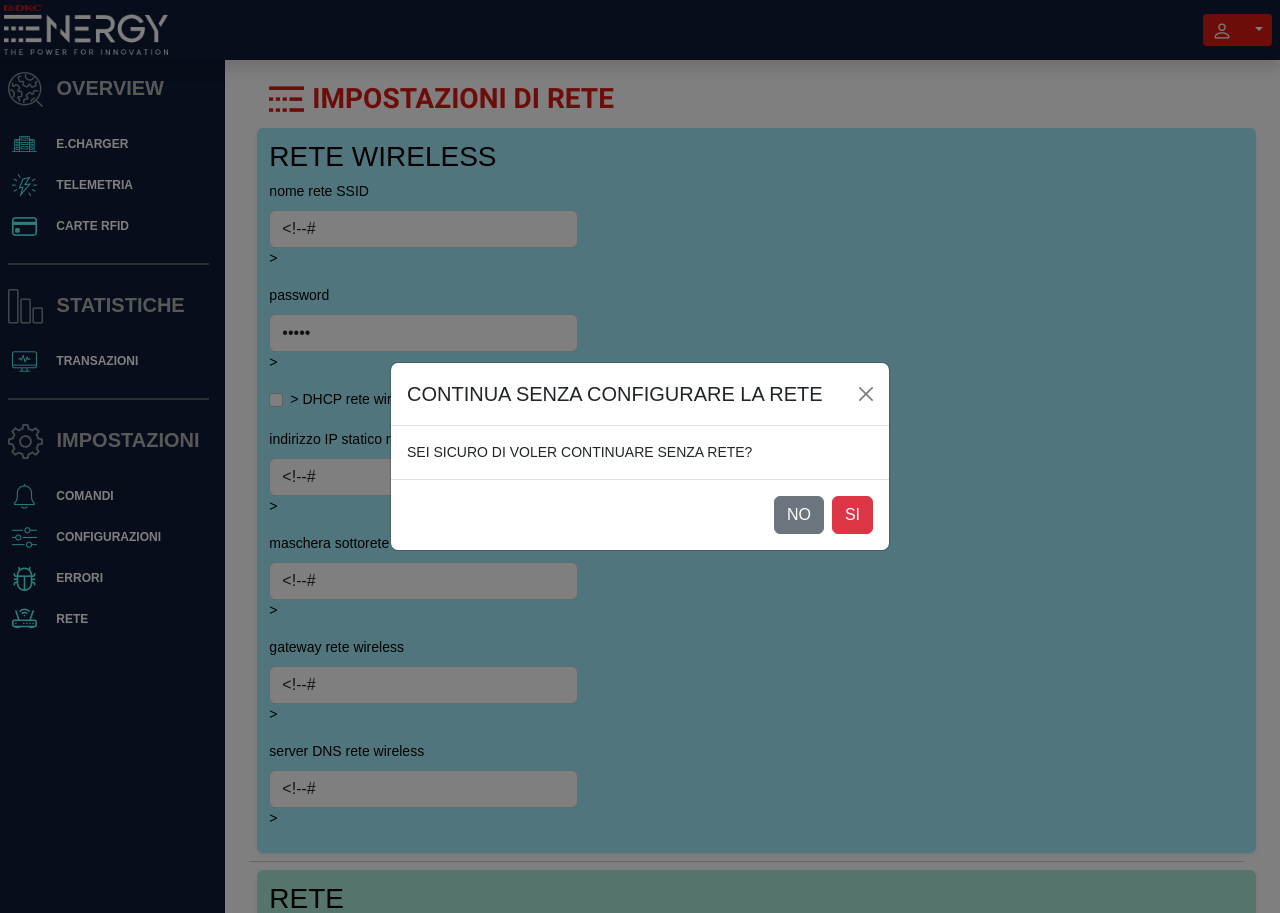
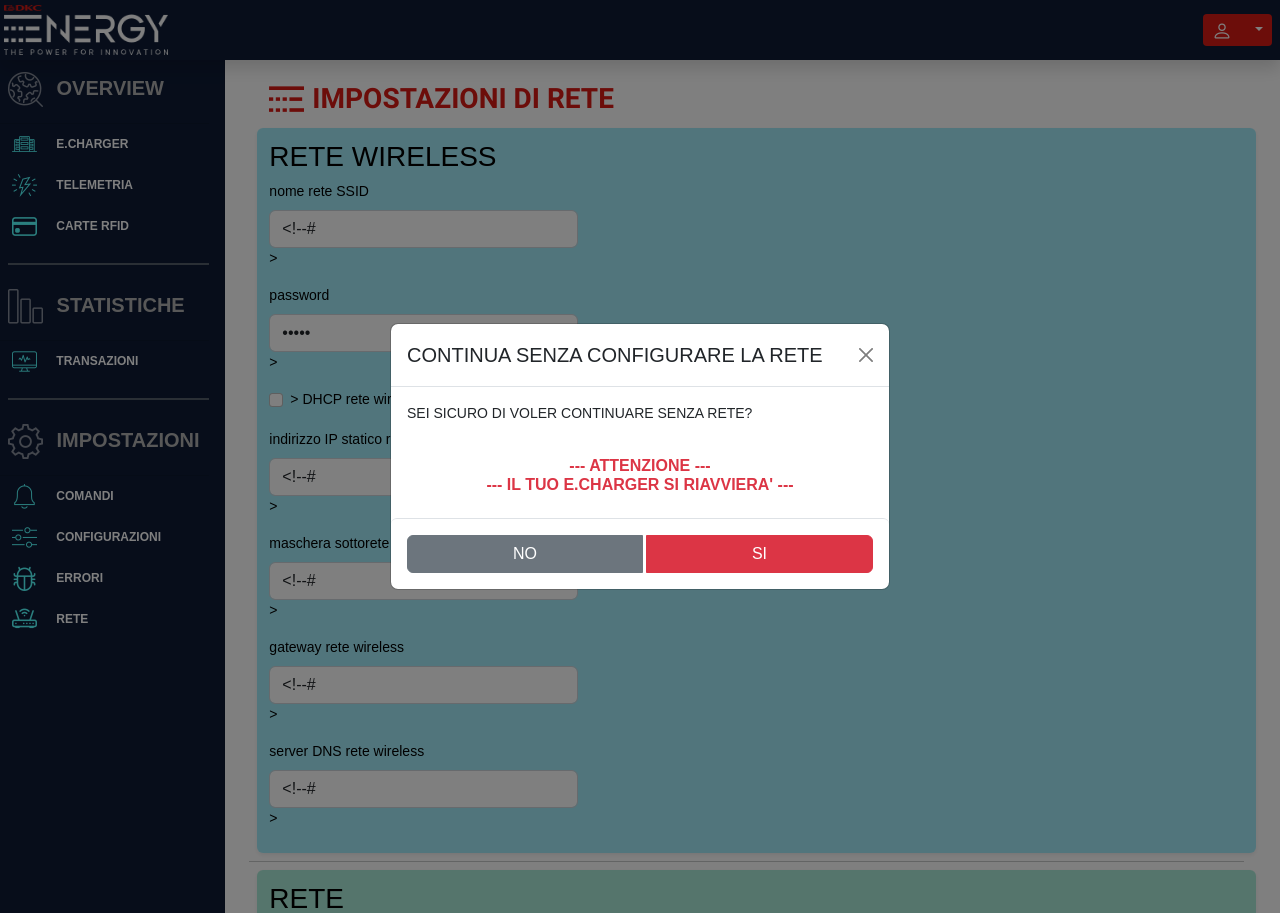
Before and after one commit to scorpioprise/linux4sam-wilc-demo-fs-overlay, a PHP site: page /network.php in a window 1280 px wide, after a click on "CONTINUA SENZA RETE". Run offline with PHP 8.4, Linux system fonts and the light colour scheme; the visitor is signed in with stand-in values (Sample User, id 1).

Commit message:
added index_provisioning and network feedback

```diff
--- a/sama5d27_wlsom1_ek/usr/html/cards.php
+++ b/sama5d27_wlsom1_ek/usr/html/cards.php
@@ -12,7 +12,6 @@ if ($firstlogin == 1) {
     exit;
 }
 require_once "inc/config.php";
-//include_once "loader.php";
 ##################### RESPONSE AGGIUNGI CARD #####################
 if (isset($_POST['responseInsert'])) {
     $response = exec('issue_command 9000');
@@ -435,7 +434,7 @@ if ($auth == 0) {
                                             <input type="text" class="form-control" id="newname" name="newname" required>
                                         </div>
                                     </div>
-                                    <div class="modal-footer">
+                                    <div class="modal-footer btn-group">
                                         <button type="button" class="btn btn-secondary" data-bs-dismiss="modal">chiudi</button>
                                         <button type="submit" name="responseName" class="btn btn-primary">OK</button>
                                     </div>
@@ -459,7 +458,7 @@ if ($auth == 0) {
                                             <p>SEI SICURO DI VOLER ELIMINARE QUESTA CARTA RFID?</p>
                                         </div>
                                     </div>
-                                    <div class="modal-footer">
+                                    <div class="modal-footer btn-group">
                                         <button type="button" class="btn btn-secondary" data-bs-dismiss="modal">NO</button>
                                         <button type="submit" name="response" class="btn btn-primary">SI</button>
                                     </div>
--- a/sama5d27_wlsom1_ek/usr/html/commands.php
+++ b/sama5d27_wlsom1_ek/usr/html/commands.php
@@ -12,7 +12,6 @@ if ($firstlogin == 1) {
     exit;
 }
 require_once "inc/config.php";
-//include_once "loader.php";
 if (isset($_POST['response'])) {
     $response = exec('issue_command ' . $_POST['parameter'] . " " . $_POST['valore']);
     if ($response == 'RESPONSE_MESSAGE_FAILED') {
@@ -453,7 +452,7 @@ if ($auth == 0) {
                                                         <button type="button" class="btn-close" data-bs-dismiss="modal" aria-label="Close"></button>
                                                     </div>
                                                     <div class="modal-body">SEI SICURO DI VOLER AGGIORNARE IL SOFTWARE?</div>
-                                                    <div class="modal-footer">
+                                                    <div class="modal-footer btn-group">
                                                         <button class="btn btn-secondary" type="button" data-bs-dismiss="modal">NO</button>
                                                         <button class="btn btn-danger" type="submit" name="response" value="apply">SI</button>
                                                     </div>
@@ -494,7 +493,6 @@ if ($auth == 0) {
                             </tr>
                         </tbody>
                     </table>
-
                 </div>
             </div>
         </div>
@@ -516,7 +514,6 @@ if ($auth == 0) {
         </div>
     </footer>
     <!-- ################################# FINE MENU FOOTER MOBILE ################################################ -->
-
     <script src="js/jquery.slim.min.js"></script>
     <script>
         $(document).ready(function() {
--- a/sama5d27_wlsom1_ek/usr/html/configurations.php
+++ b/sama5d27_wlsom1_ek/usr/html/configurations.php
@@ -12,7 +12,6 @@ if ($firstlogin == 1) {
     exit;
 }
 require_once "inc/config.php";
-//include_once "loader.php";
 if (isset($_POST['response'])) {
     $response = exec('issue_command 7002 ' . $_REQUEST['parameter'] . " " . $_REQUEST['valore']);
     if ($response == 'RESPONSE_MESSAGE_FAILED') {
--- a/sama5d27_wlsom1_ek/usr/html/errors.php
+++ b/sama5d27_wlsom1_ek/usr/html/errors.php
@@ -12,7 +12,6 @@ if ($firstlogin == 1) {
     exit;
 }
 require_once "inc/config.php";
-//include_once "loader.php";
 // 0=admin 1=installer 2=user
 if ($auth == 0) {
     $utente = 'admin';
--- a/sama5d27_wlsom1_ek/usr/html/index_dashboard.php
+++ b/sama5d27_wlsom1_ek/usr/html/index_dashboard.php
@@ -12,7 +12,6 @@ if ($firstlogin == 1) {
     exit;
 }
 require_once "inc/config.php";
-//include_once "loader.php";
 // 0=admin 1=installer 2=user
 if ($auth == 0) {
     $utente = 'admin';
--- a/sama5d27_wlsom1_ek/usr/html/network.php
+++ b/sama5d27_wlsom1_ek/usr/html/network.php
@@ -12,11 +12,17 @@ if ($firstlogin == 1) {
     exit;
 }
 require_once "inc/config.php";
-//include_once "loader.php";
 if (isset($_POST['applyNetwork'])) {
+		sleep(2);
     $args = '';
     foreach ($_POST as $k => $v) $args = $args . " $k='$v'";
+		echo"<!DOCTYPE html><html lang='it'><head><title>DKC E.CHARGER | REBOOTING</title><meta charset='utf-8' /><meta content='IE=edge' http-equiv='X-UA-Compatible' /><meta content='width=device-width, initial-scale=1' name='viewport' />
+		<link href='css/bootstrap.min.css' rel='stylesheet'><link href='css/signin.css' rel='stylesheet'><link href='favicon.ico' rel='icon' type='image/x-icon' />
+		<link href='favicon.png' rel='icon' type='image/png' /></head><body class='text-center text-white'><div class='container-fluid'><div class='row justify-content-center'><div class='col-12 col-md-6 my-5'>
+		<img src='img/dkcenergyportal.png'><h3 class='display-6 my-5'>RIAVVIO E.CHARGER</h3><div class='spinner-border text-danger' role='status'><span class='visually-hidden'>Rebooting...</span></div>
+		<p class='mt-5'>se hai modificato i parametri di rete, cambia indirizzo nella barra del browser per trovare il tuo E.CHARGER</p><p class='text-dkc'>registrati sulla nostra piattaforma per tutti i servizi aggiuntivi</p></div></div></div></body></html>";
     $response = exec('issue_command 9008' . $args);
+		die;
     if ($response == 'RESPONSE_MESSAGE_FAILED') {
         $response_toast = '<div class="toast align-items-center fade show bg-danger fw-bold" role="alert" aria-live="assertive" aria-atomic="true"><div class="d-flex"><div class="toast-body">
         ERRORE - COMANDO NON ESEGUITO</div><button type="button" class="btn-close me-2 m-auto" data-bs-dismiss="toast" aria-label="Close"></button></div></div>';
@@ -35,7 +41,14 @@ if (isset($_POST['applyNetwork'])) {
     }
 }
 if (isset($_POST['applyNoNetwork'])) {
+		sleep(2);
+		echo"<!DOCTYPE html><html lang='it'><head><title>DKC E.CHARGER | REBOOTING</title><meta charset='utf-8' /><meta content='IE=edge' http-equiv='X-UA-Compatible' /><meta content='width=device-width, initial-scale=1' name='viewport' />
+		<link href='css/bootstrap.min.css' rel='stylesheet'><link href='css/signin.css' rel='stylesheet'><link href='favicon.ico' rel='icon' type='image/x-icon' />
+		<link href='favicon.png' rel='icon' type='image/png' /></head><body class='text-center text-white'><div class='container-fluid'><div class='row justify-content-center'><div class='col-12 col-md-6 my-5'>
+		<img src='img/dkcenergyportal.png'><h3 class='display-6 my-5'>RIAVVIO E.CHARGER</h3><div class='spinner-border text-danger' role='status'><span class='visually-hidden'>Rebooting...</span></div>
+		<p class='mt-5'>quando i led saranno verdi, il tuo E.CHARGER sara' pronto</p><p class='text-muted'>puoi chiudere questa finestra</p></div></div></div></body></html>";
     $response = exec("issue_command 9008 ssid='' pass='' wifidhcp='' wifiipaddress='' wifinetmask='' wifigateway='' wifidns='' dhcp='' ipaddress='' netmask='' gateway='' dns='' applyNoNetwork='apply'");
+		die;
     if ($response == 'RESPONSE_MESSAGE_FAILED') {
         $response_toast = '<div class="toast align-items-center fade show bg-danger fw-bold" role="alert" aria-live="assertive" aria-atomic="true"><div class="d-flex"><div class="toast-body">
         ERRORE - COMANDO NON ESEGUITO</div><button type="button" class="btn-close me-2 m-auto" data-bs-dismiss="toast" aria-label="Close"></button></div></div>';
@@ -418,7 +431,8 @@ if ($auth == 0) {
                                     <button type="button" class="btn-close" data-bs-dismiss="modal" aria-label="Close"></button>
                                 </div>
                                 <div class="modal-body">SEI SICURO DI VOLER CONTINUARE SENZA RETE?</div>
-                                <div class="modal-footer">
+																<h6 class="modal-body text-center text-danger"><b>--- ATTENZIONE ---<br>--- IL TUO E.CHARGER SI RIAVVIERA' ---<b></h6>
+                                <div class="modal-footer btn-group">
                                     <button class="btn btn-secondary" type="button" data-bs-dismiss="modal">NO</button>
                                     <button class="btn btn-danger" type="submit" name="applyNoNetwork" id="applyNoNetwork" value="apply">SI</button>
                                 </div>
@@ -436,7 +450,7 @@ if ($auth == 0) {
                             <button type="button" class="btn-close" data-bs-dismiss="modal" aria-label="Close"></button>
                         </div>
                         <div class="modal-body">COMPILA TUTTI I CAMPI NECESSARI!</div>
-                        <div class="modal-footer">
+                        <div class="modal-footer btn-group">
                             <button type="button" class="btn btn-secondary" data-bs-dismiss="modal">CHIUDI</button>
                         </div>
                     </div>
@@ -526,10 +540,10 @@ if ($auth == 0) {
                     if (oneFilled) {
                         //almeno 1 campo compilato
                     } else {
+                        //nessun campo compilato
                         e.preventDefault();
                         clicked_id = '';
                         $('#missingDetails').modal('show');
-                        //nessun campo compilato
                     }
                 } else {
                     //NIENTE RETE
--- a/sama5d27_wlsom1_ek/usr/html/transactions.php
+++ b/sama5d27_wlsom1_ek/usr/html/transactions.php
@@ -12,7 +12,6 @@ if ($firstlogin == 1) {
     exit;
 }
 require_once "inc/config.php";
-//include_once "loader.php";
 // 0=admin 1=installer 2=user
 if ($auth == 0) {
     $utente = 'admin';
```
Also changed, not shown: sama5d27_wlsom1_ek/usr/html/index_provisioning.php (+15 -8 lines).
